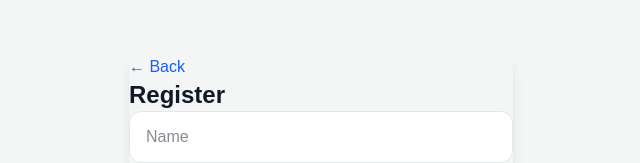
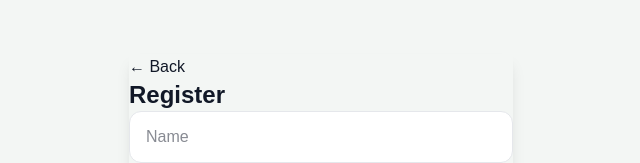
Before and after one commit to michaelkyalo/tech-link-frontend, a React (Vite) app: page /login in a window 1280 px wide. Shown: the part 205-368 px from the top of the page, without its empty margins (319-959 px from the left). Built offline with nearby package versions, Linux system fonts and the light colour scheme.

Commit message:
Fix: update Back button text color for better visibility

```diff
--- a/src/pages/auth/Login.jsx
+++ b/src/pages/auth/Login.jsx
@@ -15,7 +15,7 @@ const Register = () => {
         {/* Back button */}
         <button
           onClick={handleBack}
-          className="mb-3 text-blue-600 hover:underline"
+          className="mb-3 text-black-600 hover:underline"
         >
           ← Back
         </button>
```
